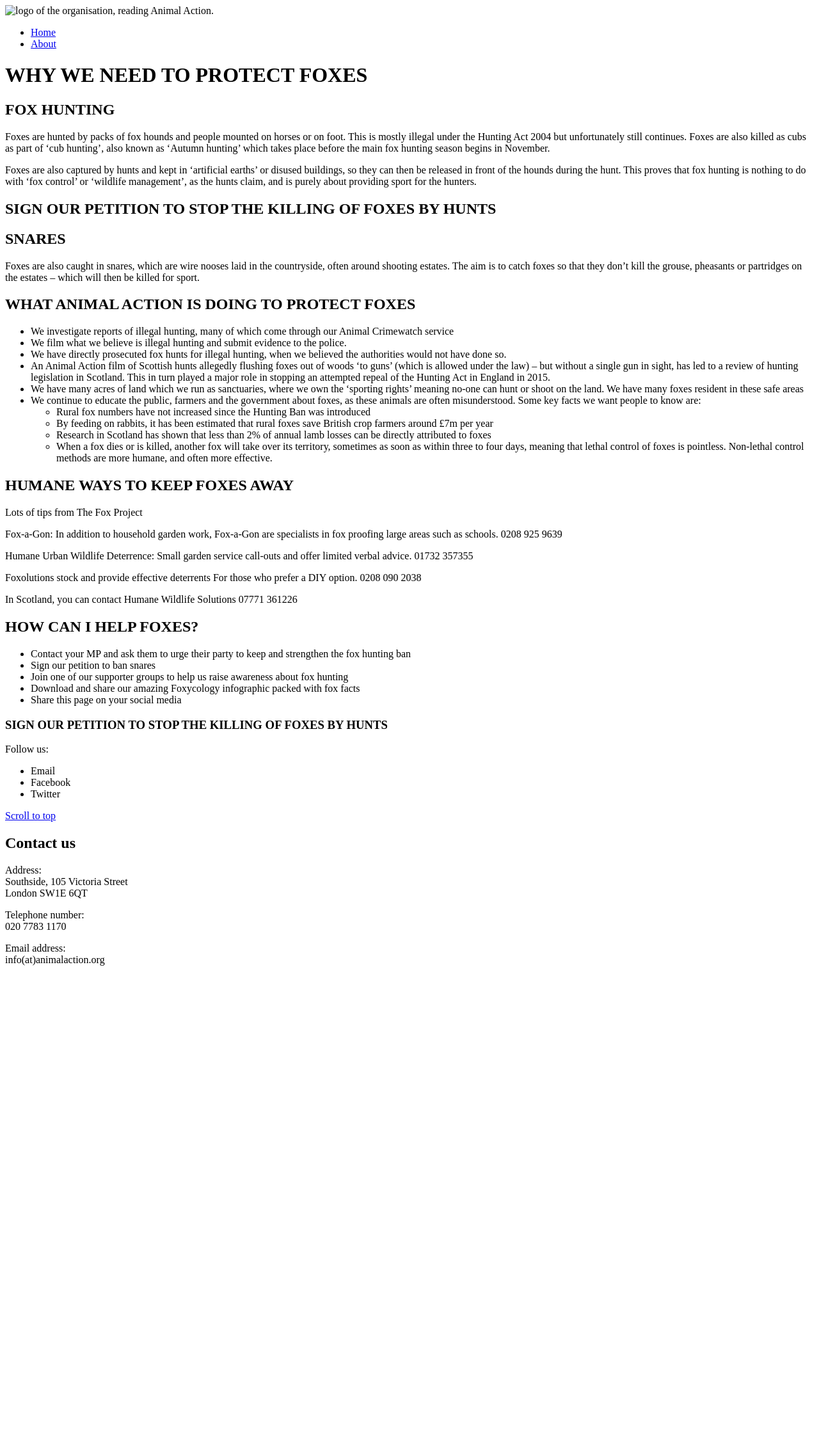
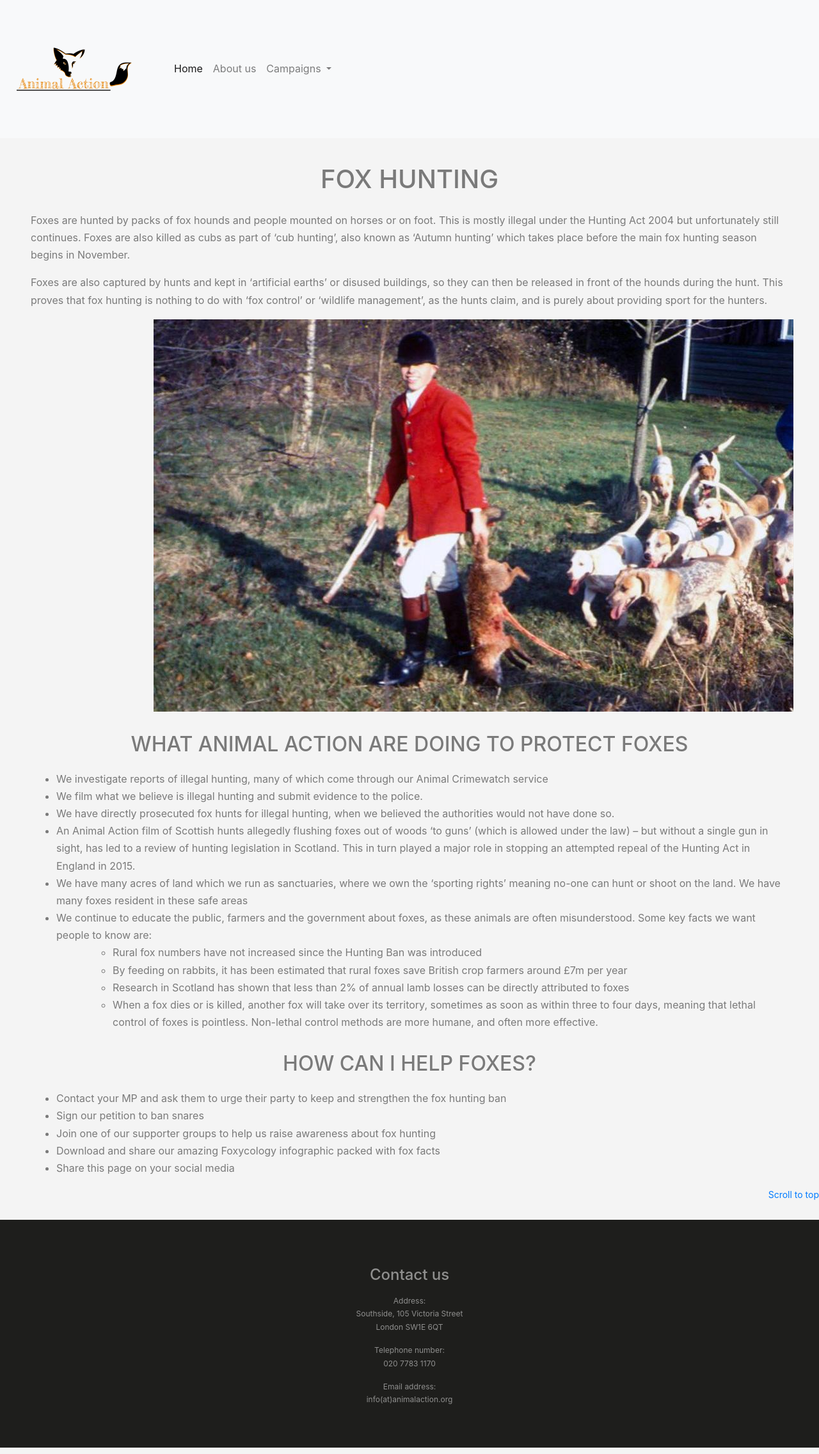
Before and after one commit to Maira-P/animal-action-website, a plain HTML site: page fox-hunting.html in a window 1280 px wide. Shown: the whole page at 64% size. Before the commit the page ends 1525 px from the top, so only its background shows below. Drawn offline with nearby package versions, Linux system fonts and the light colour scheme.

Commit message:
Final changes

```diff
--- a/fox-hunting.html
+++ b/fox-hunting.html
@@ -2,39 +2,54 @@
 <html lang="en-GB">
 
   <head>
-      <title>Fox Hunting | Animal Action | End fox hunting in the UK</title>
+      <title>Fox Hunting | Animal Action</title>
       <meta charset="utf-8">
       <meta name="description" content="Although fox hunting by packs of fox hounds and people is mostly illegal under the Hunting Act 2004, unfortunately it still continues.">
+      <link rel="stylesheet" href="https://stackpath.bootstrapcdn.com/bootstrap/4.4.1/css/bootstrap.min.css" integrity="sha384-Vkoo8x4CGsO3+Hhxv8T/Q5PaXtkKtu6ug5TOeNV6gBiFeWPGFN9MuhOf23Q9Ifjh" crossorigin="anonymous">
+      <link rel="stylesheet" type="text/css" href="style.css">
   </head>
 
   <body>
 
-      <header id="scroll to top">
+    <header id="scroll-to-top">
+      <nav class="navbar navbar-expand-lg navbar-light bg-light">
         <img src="images/logo-dif-font.png" alt="logo of the organisation, reading Animal Action.">
-          <nav>
-              <ul>
-                  <li><a href="index.html">Home</a></li>
-                  <li><a href="about.html">About</a></li>
+        <button class="navbar-toggler" type="button" data-toggle="collapse" data-target="#navbarNavDropdown" aria-controls="navbarNavDropdown" aria-expanded="false" aria-label="Toggle navigation">
+          <span class="navbar-toggler-icon"></span>
+        </button>
+        <div class="collapse navbar-collapse" id="navbarNavDropdown">
+          <ul class="navbar-nav">
+            <li class="nav-item active">
+              <a class="nav-link" href="index.html">Home <span class="sr-only">(current)</span></a>
+            </li>
+            <li class="nav-item">
+              <a class="nav-link" href="about.html">About us</a>
+            </li>
+            <li class="nav-item dropdown">
+              <a class="nav-link dropdown-toggle" href="#" id="navbarDropdownMenuLink" data-toggle="dropdown" aria-haspopup="true" aria-expanded="false">
+                Campaigns
+              </a>
+              <div class="dropdown-menu" aria-labelledby="navbarDropdownMenuLink">
+                <a class="dropdown-item" href="fox-hunting.html">Fox Hunting</a>
+                <a class="dropdown-item" href="badger-cull.html">Badger Cull</a>
+              </div>
+            </li>
           </ul>
+        </div>
       </nav>
     </header>
 
     <main>
-          <h1>WHY WE NEED TO PROTECT FOXES</h1>
 
-          <h2>FOX HUNTING</h2>
+        <h1>FOX HUNTING</h1>
         <p>Foxes are hunted by packs of fox hounds and people mounted on horses or on foot. This is mostly illegal under the Hunting Act 2004 but unfortunately still continues. Foxes are also killed as cubs as part of ‘cub hunting’, also known as ‘Autumn hunting’ which takes place before the main fox hunting season begins in November.</p>
-
         <p>Foxes are also captured by hunts and kept in ‘artificial earths’ or disused buildings, so they can then be released in front of the hounds during the hunt. This proves that fox hunting is nothing to do with ‘fox control’ or ‘wildlife management’, as the hunts claim, and is purely about providing sport for the hunters.</p>
 
+        <div class="img2">
+          <p><img src="images/hunting.jpeg" alt="Image of a hunter carrying a dead fox, followed by their pack of hounds."></p>
+        </div>
 
-          <h2>SIGN OUR PETITION TO STOP THE KILLING OF FOXES BY HUNTS</h2>
-
-          <h2>SNARES</h2>
-          <p>Foxes are also caught in snares, which are wire nooses laid in the countryside, often around shooting estates. The aim is to catch foxes so that they don’t kill the grouse, pheasants or partridges on the estates – which will then be killed for sport.</p>
-
-
-          <h2>WHAT ANIMAL ACTION IS DOING TO PROTECT FOXES</h2>
+        <h2>WHAT ANIMAL ACTION ARE DOING TO PROTECT FOXES</h2>
         <ul>
           <li>We investigate reports of illegal hunting, many of which come through our Animal Crimewatch service</li>
           <li>We film what we believe is illegal hunting and submit evidence to the police.</li>
@@ -51,14 +66,6 @@
           </li>
         </ul>
 
-          <h2>HUMANE WAYS TO KEEP FOXES AWAY</h2>
-          <p>Lots of tips from The Fox Project</p>
-          <p>Fox-a-Gon: In addition to household garden work, Fox-a-Gon are specialists in fox proofing large areas such as schools. 0208 925 9639</p>
-          <p>Humane Urban Wildlife Deterrence: Small garden service call-outs and offer limited verbal advice. 01732 357355</p>
-          <p>Foxolutions stock and provide effective deterrents For those who prefer a DIY option. 0208 090 2038</p>
-          <p>In Scotland, you can contact Humane Wildlife Solutions 07771 361226</p>
-
-
         <h2>HOW CAN I HELP FOXES?</h2>
         <ul>
           <li>Contact your MP and ask them to urge their party to keep and strengthen the fox hunting ban</li>
@@ -68,21 +75,15 @@
           <li>Share this page on your social media</li>
         </ul>
 
-          <h3>SIGN OUR PETITION TO STOP THE KILLING OF FOXES BY HUNTS</h3>
-          <div>
-            <p>Follow us:</p>
-            <ul>
-              <li>Email</li>
-              <li>Facebook</li>
-              <li>Twitter</li>
-            </ul>
+        <div class="scroll">
+          <a href="#scroll-to-top">Scroll to top</a>
         </div>
-
-          <a href="#scroll-to-top">Scroll to top</a>
+        <br>
     </main>
 
     <footer>
-            <h2>Contact us</h2>
+      <div class="footer">
+        <h3>Contact us</h3>
         <p>Address:<br>
         Southside, 105 Victoria Street<br>
         London SW1E 6QT</p>
@@ -90,6 +91,7 @@
         020 7783 1170</p>
         <p>Email address:<br>
         info(at)animalaction.org</p>
+      </div>
     </footer>
 
   </body>
--- /dev/null
+++ b/style.css
@@ -0,0 +1,75 @@
+body {
+    line-height: 1.7;
+    color: rgba(0, 0, 0, 0.5);
+    font-weight: 400;
+    font-size: 1rem;
+    font-family: "Roboto Mono", SFMono-Regular, Menlo, Monaco, Consolas, "Liberation Mono", "Courier New", monospace;
+    font-family: "Work Sans", -apple-system, BlinkMacSystemFont, "Segoe UI", Roboto, "Helvetica Neue", Arial, sans-serif, "Apple Color Emoji", "Segoe UI Emoji", "Segoe UI Symbol", "Noto Color Emoji";
+    background: #f4f4f4;
+    }
+
+h1, h2, h3, h4, h5 {
+    margin-top: 1em;
+    margin-bottom: .67em;
+    text-align: center;
+    }
+
+h1 {
+    font-size: 2.5rem;
+}
+
+h2 {
+    font-size: 2rem;
+}
+
+h3 {
+    font-size: 1.5rem;
+}
+
+p, ul {
+    margin-left: 0.5in;
+    margin-right: 0.5in;
+}
+
+.card-text {
+    text-align: justify;
+}
+
+.card-body {
+    text-align: center;
+}
+
+.img1 {
+    display: block;
+    margin-left: 2in;
+    margin-right: 2in;
+    width: 50%;
+  }
+
+.img2 {
+    display: block;
+    margin-left: 2in;
+    margin-right: 2in;
+    width: 50%;
+}
+
+.img3 {
+    display: block;
+    margin-left: 2in;
+    margin-right: 2in;
+    width: 50%;
+}
+
+.footer {
+    padding: 4em 0;
+    text-align: center;
+    background: #1e1e1c;
+    color: rgba(255, 255, 255, 0.5);
+    font-size: 12px;
+    margin-bottom: 10px;
+    }
+
+.scroll {
+    font-size: 14px;
+    text-align: right;
+}
```
Also changed, not shown: about.html (+37 -10 lines), badger-cull.html (+37 -8 lines), index.html (+49 -29 lines), images/Badger.jpeg (added), images/Fox.jpeg (added), images/culling.jpeg (added), images/fox-closeup.jpeg (added), images/fox-prey.jpeg (added), images/hunters-sabs-clash.jpeg (added), images/hunting.jpeg (added), images/logo-dif-font.png (added), images/logo.2.png (added), images/logo.3.png (added), images/logo.png (added), 1 other file. Lines whose indentation alone changed are shown as unchanged.
